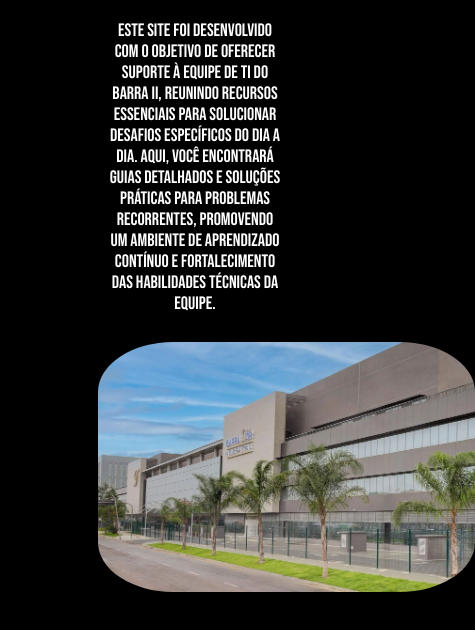
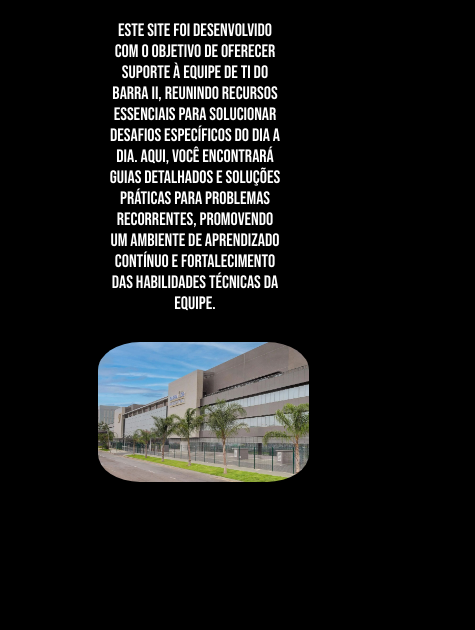
Before and after one commit to RobertoJrZzz/BarraDorLearn, a plain HTML site: page index.html in a window 390 px wide. Shown: the part 400-1030 px from the top of the page, 475 px wide, since content can reach past the window. After the commit the page ends 980 px from the top, so only its background shows below. Drawn offline with Linux system fonts and the light colour scheme.

Commit message:
Update style.css

```diff
--- a/Styles/style.css
+++ b/Styles/style.css
@@ -142,7 +142,7 @@ body {
 @media screen and (max-width: 768px) {
 
     #RedeIMG2 {
-        height: 240px;
+        height: 120px;
     }
 
     #impressoras-links,
@@ -176,7 +176,7 @@ body {
     }
 
     #RedeIMG2 {
-        height: 250px;
+        height: 140px;
     }
 }
     .listagem {
```
